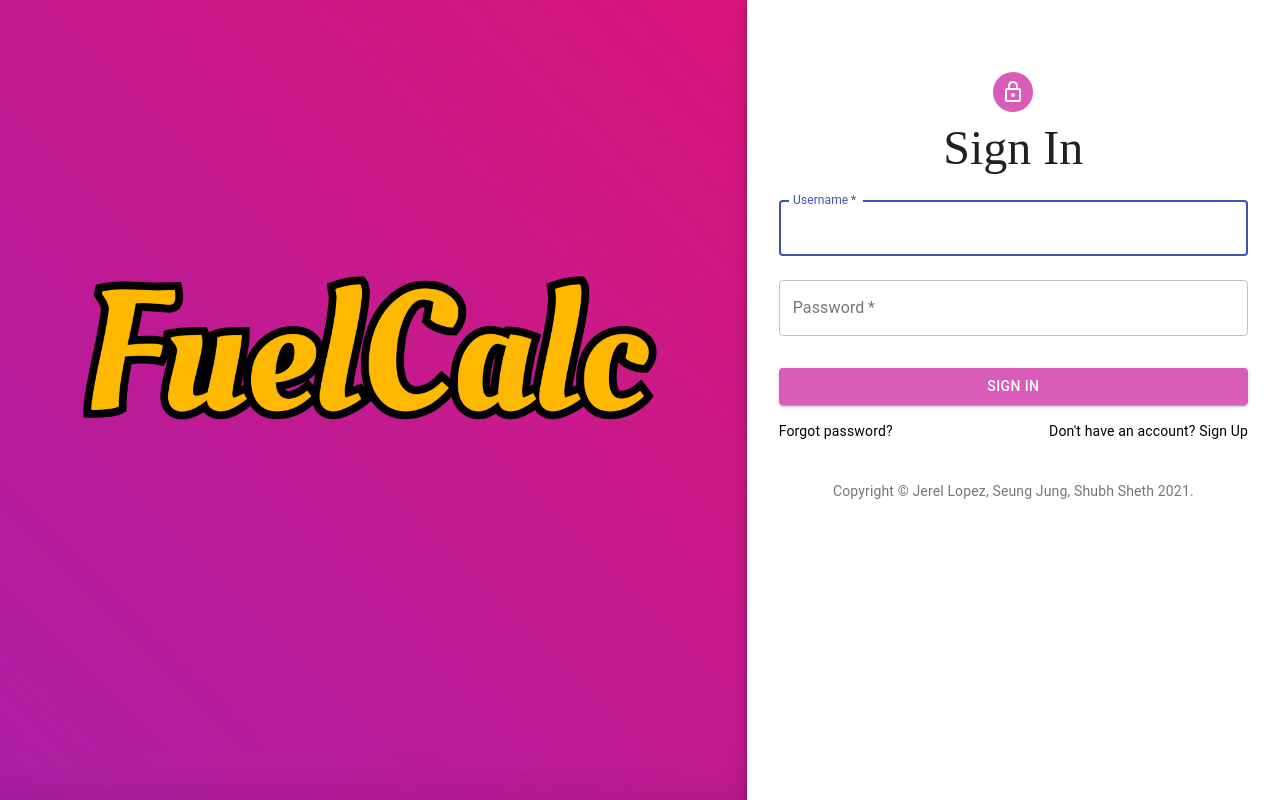
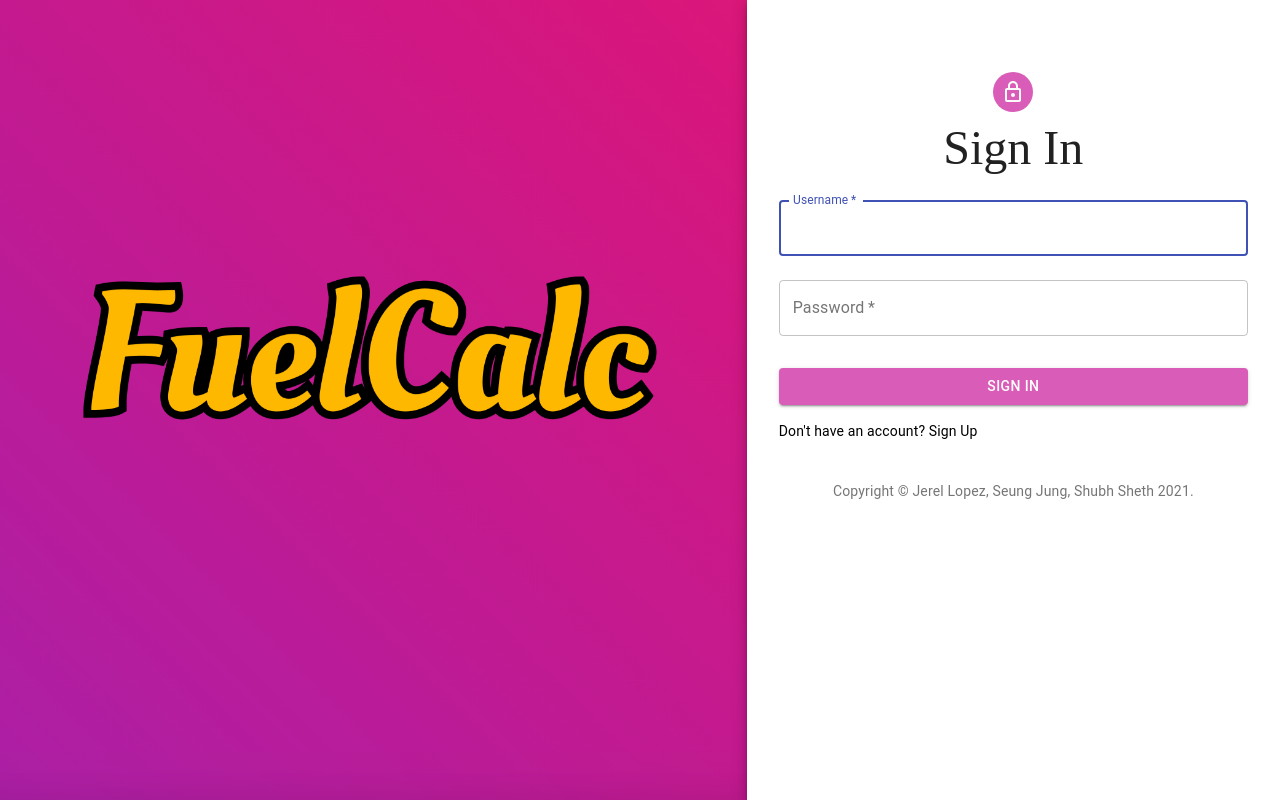
Before and after one commit to shubhsheth/SD-Project, a React (Create React App) app in the folder client/: page /login in a window 1280 px wide. Built offline with nearby package versions, Linux system fonts and the light colour scheme.

Commit message:
Login fix

```diff
--- a/client/src/components/Login/Login.js
+++ b/client/src/components/Login/Login.js
@@ -153,11 +153,7 @@ export default function Login() {
               Sign In
             </Button>
             <Grid container>
-              <Grid item xs>
-                <Link href="#" variant="body2" style={{textDecoration: "none", color: "black"}}>
-                  Forgot password?
-                </Link>
-              </Grid>
+
               <Grid item>
                 <Link href="/signup" variant="body2" style={{textDecoration: "none", color: "black"}}>
                   {"Don't have an account? Sign Up"}
```
